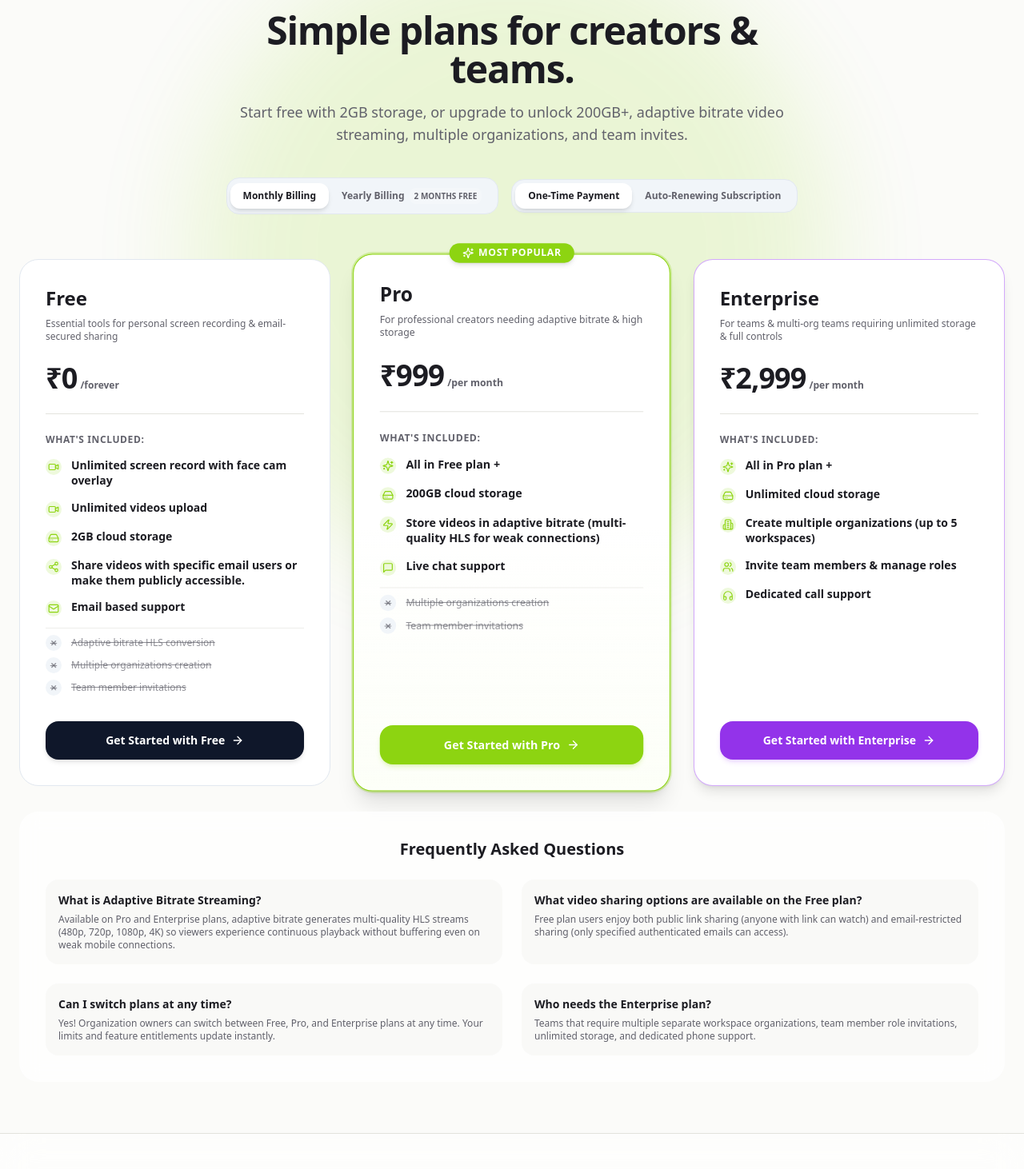
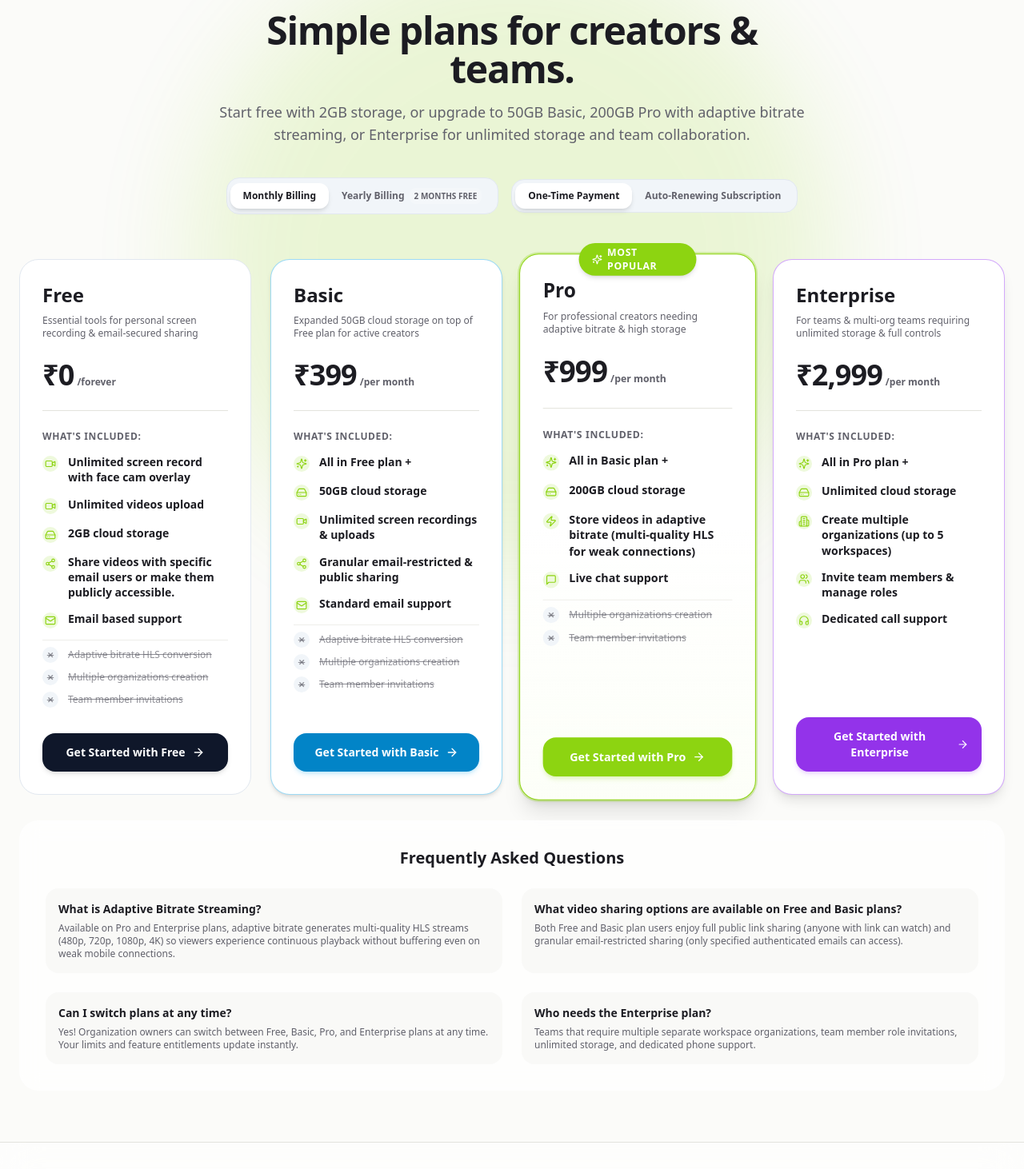
Before and after one commit to chocovish/videohost, a Next.js app in the folder apps/web/: page /pricing in a window 1280 px wide. Shown: the part 168-1630 px from the top of the page at 80% size. Built offline with nearby package versions, Linux system fonts and the light colour scheme; no server answers.

Commit message:
added basic plan

```diff
--- a/apps/web/app/api/organization/plan/route.ts
+++ b/apps/web/app/api/organization/plan/route.ts
@@ -19,9 +19,9 @@ export async function POST(req: Request) {
 
   try {
     const { planName } = await req.json();
-    if (!planName || !["free", "pro", "enterprise"].includes(planName.toLowerCase())) {
+    if (!planName || !["free", "basic", "pro", "enterprise"].includes(planName.toLowerCase())) {
       return NextResponse.json(
-        { error: "Invalid plan. Valid options: 'free', 'pro', 'enterprise'" },
+        { error: "Invalid plan. Valid options: 'free', 'basic', 'pro', 'enterprise'" },
         { status: 400 }
       );
     }
--- a/apps/web/app/api/payments/create-order/route.ts
+++ b/apps/web/app/api/payments/create-order/route.ts
@@ -19,9 +19,9 @@ export async function POST(req: Request) {
 
   try {
     const { planName, billingMode = "ONE_TIME", billingCycle = "MONTHLY" } = await req.json();
-    if (!planName || !["pro", "enterprise"].includes(planName.toLowerCase())) {
+    if (!planName || !["basic", "pro", "enterprise"].includes(planName.toLowerCase())) {
       return NextResponse.json(
-        { error: "Invalid paid plan specified. Choose 'pro' or 'enterprise'." },
+        { error: "Invalid paid plan specified. Choose 'basic', 'pro', or 'enterprise'." },
         { status: 400 }
       );
     }
--- a/apps/web/app/api/upload/presigned/route.ts
+++ b/apps/web/app/api/upload/presigned/route.ts
@@ -55,9 +55,10 @@ export async function POST(req: Request) {
       include: { plan: true },
     });
 
-    const isFreePlan = org?.plan.name.toLowerCase() === "free";
+    const planName = org?.plan.name.toLowerCase() || "free";
     // Adaptive bitrate storage (HLS) is only available on Pro and Enterprise plans
-    const isHls = isFreePlan ? false : Boolean(requireHls);
+    const allowsHls = ["pro", "enterprise"].includes(planName);
+    const isHls = allowsHls ? Boolean(requireHls) : false;
 
     // Create DB Video record (for non-HLS videos, store sizeBytes immediately upon upload; for HLS videos, store after processing)
     const video = await db.video.create({
--- a/apps/web/app/pricing/page.tsx
+++ b/apps/web/app/pricing/page.tsx
@@ -6,7 +6,7 @@ import PricingView from "@/components/PricingView";
 export const metadata: Metadata = {
   title: "Pricing Plans — VideoHost",
   description:
-    "Compare VideoHost plans: Free (2GB storage & email-restricted sharing), Pro (200GB storage & adaptive bitrate streaming), and Enterprise (Unlimited storage & multi-organizations).",
+    "Compare VideoHost plans: Free (2GB storage & email-restricted sharing), Basic (50GB storage for creators), Pro (200GB storage & adaptive bitrate streaming), and Enterprise (Unlimited storage & multi-organizations).",
 };
 
 export default function PricingPage() {
--- a/apps/web/components/PricingView.tsx
+++ b/apps/web/components/PricingView.tsx
@@ -48,7 +48,7 @@ export default function PricingView({ isEmbedded = false }: PricingViewProps) {
   const [successMsg, setSuccessMsg] = useState<string>("");
   const [errorMsg, setErrorMsg] = useState<string>("");
   const [confirmCancelModalOpen, setConfirmCancelModalOpen] = useState<boolean>(false);
-  const [pendingPlanSwitch, setPendingPlanSwitch] = useState<"free" | "pro" | "enterprise" | null>(null);
+  const [pendingPlanSwitch, setPendingPlanSwitch] = useState<"free" | "basic" | "pro" | "enterprise" | null>(null);
 
   useEffect(() => {
     async function fetchCurrentPlan() {
@@ -129,7 +129,7 @@ export default function PricingView({ isEmbedded = false }: PricingViewProps) {
     }
   };
 
-  const executePlanSwitch = async (planKey: "free" | "pro" | "enterprise") => {
+  const executePlanSwitch = async (planKey: "free" | "basic" | "pro" | "enterprise") => {
     setUpdatingPlan(planKey);
     setSuccessMsg("");
     setErrorMsg("");
@@ -163,7 +163,7 @@ export default function PricingView({ isEmbedded = false }: PricingViewProps) {
     }
   };
 
-  const handleSelectPlan = async (planKey: "free" | "pro" | "enterprise") => {
+  const handleSelectPlan = async (planKey: "free" | "basic" | "pro" | "enterprise") => {
     if (!session) {
       router.push("/auth/login?callbackUrl=/pricing");
       return;
@@ -187,7 +187,7 @@ export default function PricingView({ isEmbedded = false }: PricingViewProps) {
       return;
     }
 
-    // For Paid Plans (Pro & Enterprise), trigger Razorpay Payment Gateway
+    // For Paid Plans (Basic, Pro & Enterprise), trigger Razorpay Payment Gateway
     try {
       const scriptLoaded = await loadRazorpayScript();
       if (!scriptLoaded) {
@@ -220,7 +220,7 @@ export default function PricingView({ isEmbedded = false }: PricingViewProps) {
           contact: (session.user as any)?.phone || "",
         },
         theme: {
-          color: planKey === "pro" ? "#84cc16" : "#9333ea",
+          color: planKey === "pro" ? "#84cc16" : planKey === "enterprise" ? "#9333ea" : "#0284c7",
         },
         handler: async function (response: any) {
           try {
@@ -303,6 +303,29 @@ export default function PricingView({ isEmbedded = false }: PricingViewProps) {
       ],
     },
     {
+      id: "basic",
+      name: "Basic",
+      price: billingCycle === "YEARLY" ? "₹3,990" : "₹399",
+      period: billingCycle === "YEARLY" ? "per year (2 months free)" : "per month",
+      tagline: "Expanded 50GB cloud storage on top of Free plan for active creators",
+      popular: false,
+      badge: "Budget Friendly",
+      accentColor: "border-sky-500/40 dark:border-sky-500/30 hover:border-sky-500 shadow-md",
+      buttonVariant: "basic",
+      features: [
+        { title: "All in Free plan +", icon: Sparkles, highlight: true },
+        { title: "50GB cloud storage", icon: HardDrive, highlight: true },
+        { title: "Unlimited screen recordings & uploads", icon: Video, highlight: true },
+        { title: "Granular email-restricted & public sharing", icon: Share2, highlight: true },
+        { title: "Standard email support", icon: Mail, highlight: false },
+      ],
+      notIncluded: [
+        "Adaptive bitrate HLS conversion",
+        "Multiple organizations creation",
+        "Team member invitations",
+      ],
+    },
+    {
       id: "pro",
       name: "Pro",
       price: billingCycle === "YEARLY" ? "₹9,990" : "₹999",
@@ -313,7 +336,7 @@ export default function PricingView({ isEmbedded = false }: PricingViewProps) {
       accentColor: "border-[hsl(var(--primary))] ring-2 ring-[hsl(var(--primary))]/30 shadow-xl",
       buttonVariant: "primary",
       features: [
-        { title: "All in Free plan +", icon: Sparkles, highlight: true },
+        { title: "All in Basic plan +", icon: Sparkles, highlight: true },
         { title: "200GB cloud storage", icon: HardDrive, highlight: true },
         { title: "Store videos in adaptive bitrate (multi-quality HLS for weak connections)", icon: Zap, highlight: true },
         { title: "Live chat support", icon: MessageSquare, highlight: true },
@@ -356,7 +379,7 @@ export default function PricingView({ isEmbedded = false }: PricingViewProps) {
             Simple plans for creators & teams.
           </h1>
           <p className="text-base sm:text-lg text-[hsl(var(--muted-foreground))]">
-            Start free with 2GB storage, or upgrade to unlock 200GB+, adaptive bitrate video streaming, multiple organizations, and team invites.
+            Start free with 2GB storage, or upgrade to 50GB Basic, 200GB Pro with adaptive bitrate streaming, or Enterprise for unlimited storage and team collaboration.
           </p>
         </div>
       )}
@@ -485,7 +508,7 @@ export default function PricingView({ isEmbedded = false }: PricingViewProps) {
       )}
 
       {/* Pricing Cards Grid */}
-      <div className="grid grid-cols-1 lg:grid-cols-3 gap-6 sm:gap-8 items-stretch pt-4">
+      <div className="grid grid-cols-1 md:grid-cols-2 xl:grid-cols-4 gap-6 items-stretch pt-4">
         {plans.map((plan) => {
           const isCurrent = session && currentPlan === plan.id;
           const isUpdating = updatingPlan === plan.id;
@@ -493,7 +516,7 @@ export default function PricingView({ isEmbedded = false }: PricingViewProps) {
           return (
             <div
               key={plan.id}
-              className={`relative flex flex-col justify-between p-6 sm:p-8 rounded-3xl bg-[hsl(var(--card))] border transition-all duration-300 hover:shadow-2xl ${plan.accentColor
+              className={`relative flex flex-col justify-between p-6 sm:p-7 rounded-3xl bg-[hsl(var(--card))] border transition-all duration-300 hover:shadow-2xl ${plan.accentColor
                 } ${plan.popular ? "scale-[1.02] bg-gradient-to-b from-white via-white to-lime-50/30 dark:from-slate-900 dark:via-slate-900 dark:to-slate-800/40" : ""}`}
             >
               {/* Popular / Badge Ribbon */}
@@ -592,7 +615,9 @@ export default function PricingView({ isEmbedded = false }: PricingViewProps) {
                       ? "bg-[hsl(var(--primary))] text-white hover:opacity-90 shadow-[hsl(var(--primary))]/20"
                       : plan.id === "enterprise"
                         ? "bg-purple-600 hover:bg-purple-700 text-white shadow-purple-500/20"
-                        : "bg-slate-900 hover:bg-slate-800 dark:bg-slate-100 dark:hover:bg-white dark:text-slate-900 text-white"
+                        : plan.id === "basic"
+                          ? "bg-sky-600 hover:bg-sky-700 text-white shadow-sky-500/20"
+                          : "bg-slate-900 hover:bg-slate-800 dark:bg-slate-100 dark:hover:bg-white dark:text-slate-900 text-white"
                       }`}
                   >
                     {isUpdating ? (
@@ -633,16 +658,16 @@ export default function PricingView({ isEmbedded = false }: PricingViewProps) {
           </div>
 
           <div className="space-y-1.5 p-4 rounded-2xl bg-[hsl(var(--muted))]/40">
-            <h4 className="font-bold text-[hsl(var(--foreground))]">What video sharing options are available on the Free plan?</h4>
+            <h4 className="font-bold text-[hsl(var(--foreground))]">What video sharing options are available on Free and Basic plans?</h4>
             <p className="text-xs text-[hsl(var(--muted-foreground))]">
-              Free plan users enjoy both public link sharing (anyone with link can watch) and email-restricted sharing (only specified authenticated emails can access).
+              Both Free and Basic plan users enjoy full public link sharing (anyone with link can watch) and granular email-restricted sharing (only specified authenticated emails can access).
             </p>
           </div>
 
           <div className="space-y-1.5 p-4 rounded-2xl bg-[hsl(var(--muted))]/40">
             <h4 className="font-bold text-[hsl(var(--foreground))]">Can I switch plans at any time?</h4>
             <p className="text-xs text-[hsl(var(--muted-foreground))]">
-              Yes! Organization owners can switch between Free, Pro, and Enterprise plans at any time. Your limits and feature entitlements update instantly.
+              Yes! Organization owners can switch between Free, Basic, Pro, and Enterprise plans at any time. Your limits and feature entitlements update instantly.
             </p>
           </div>
 
--- a/apps/web/components/UploadModal.tsx
+++ b/apps/web/components/UploadModal.tsx
@@ -465,20 +465,23 @@ export default function UploadModal({
           )}
 
           {/* Require HLS Switch */}
+          {(() => {
+            const canUseHls = ["pro", "enterprise"].includes(userPlan.toLowerCase());
+            return (
               <div className="flex items-center justify-between p-3 rounded-xl bg-slate-50 dark:bg-slate-900 border border-[hsl(var(--border))]">
                 <div className="space-y-0.5">
                   <div className="flex items-center gap-2">
                     <label htmlFor="require-hls-toggle" className="text-xs font-bold text-[hsl(var(--foreground))] cursor-pointer">
                       Require HLS (Adaptive Bitrate)
                     </label>
-                {userPlan === "free" && (
+                    {!canUseHls && (
                       <span className="px-2 py-0.5 rounded-full bg-amber-500/15 text-amber-700 dark:text-amber-300 text-[10px] font-extrabold uppercase border border-amber-500/30">
                         PRO FEATURE
                       </span>
                     )}
                   </div>
                   <p className="text-[11px] text-[hsl(var(--muted-foreground))]">
-                {userPlan === "free"
+                    {!canUseHls
                       ? "Adaptive bitrate HLS streaming (multi-quality) requires Pro or Enterprise plan."
                       : requireHls
                       ? "Transcode video into adaptive HLS stream (480p-4K)"
@@ -489,20 +492,22 @@ export default function UploadModal({
                   id="require-hls-toggle"
                   type="button"
                   role="switch"
-              aria-checked={userPlan !== "free" && requireHls}
-              disabled={uploading || userPlan === "free"}
-              onClick={() => userPlan !== "free" && setRequireHls(!requireHls)}
+                  aria-checked={canUseHls && requireHls}
+                  disabled={uploading || !canUseHls}
+                  onClick={() => canUseHls && setRequireHls(!requireHls)}
                   className={`relative inline-flex h-6 w-11 shrink-0 cursor-pointer rounded-full border-2 border-transparent transition-colors duration-200 ease-in-out focus:outline-none focus:ring-2 focus:ring-[hsl(var(--primary))] focus:ring-offset-2 ${
-                userPlan !== "free" && requireHls ? "bg-[hsl(var(--primary))]" : "bg-slate-300 opacity-60"
+                    canUseHls && requireHls ? "bg-[hsl(var(--primary))]" : "bg-slate-300 opacity-60"
                   }`}
                 >
                   <span
                     className={`pointer-events-none inline-block h-5 w-5 transform rounded-full bg-white shadow-lg ring-0 transition duration-200 ease-in-out ${
-                  userPlan !== "free" && requireHls ? "translate-x-5" : "translate-x-0"
+                      canUseHls && requireHls ? "translate-x-5" : "translate-x-0"
                     }`}
                   />
                 </button>
               </div>
+            );
+          })()}
 
           {/* Destination Folder Info Banner */}
           <div className="p-3 rounded-xl bg-amber-500/10 border border-amber-500/20 flex items-center gap-2.5 text-xs text-amber-900 dark:text-amber-300 font-medium">
```
Also changed, not shown: packages/db/src/seed.ts (+24 -1 lines). Lines whose indentation alone changed are shown as unchanged.
